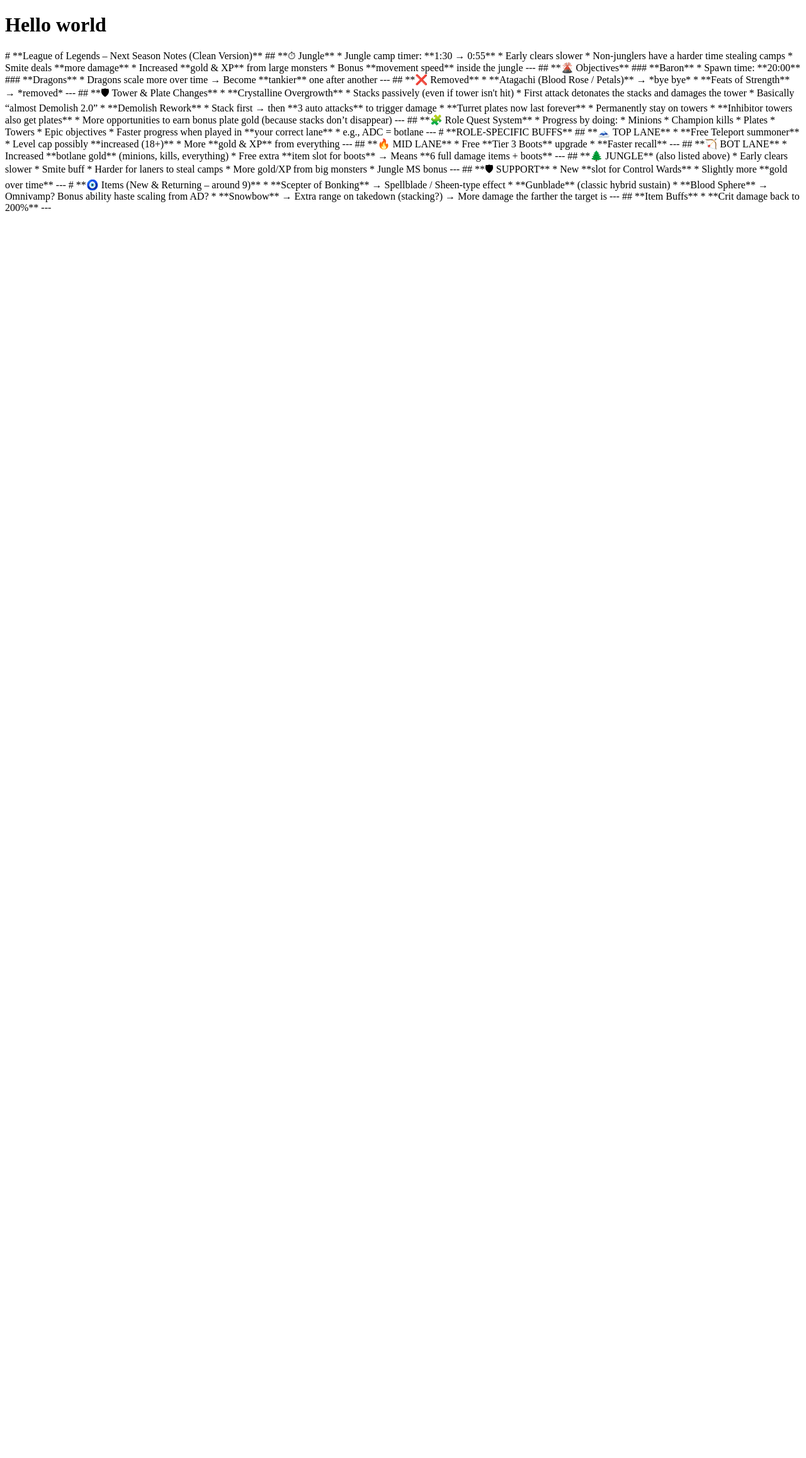
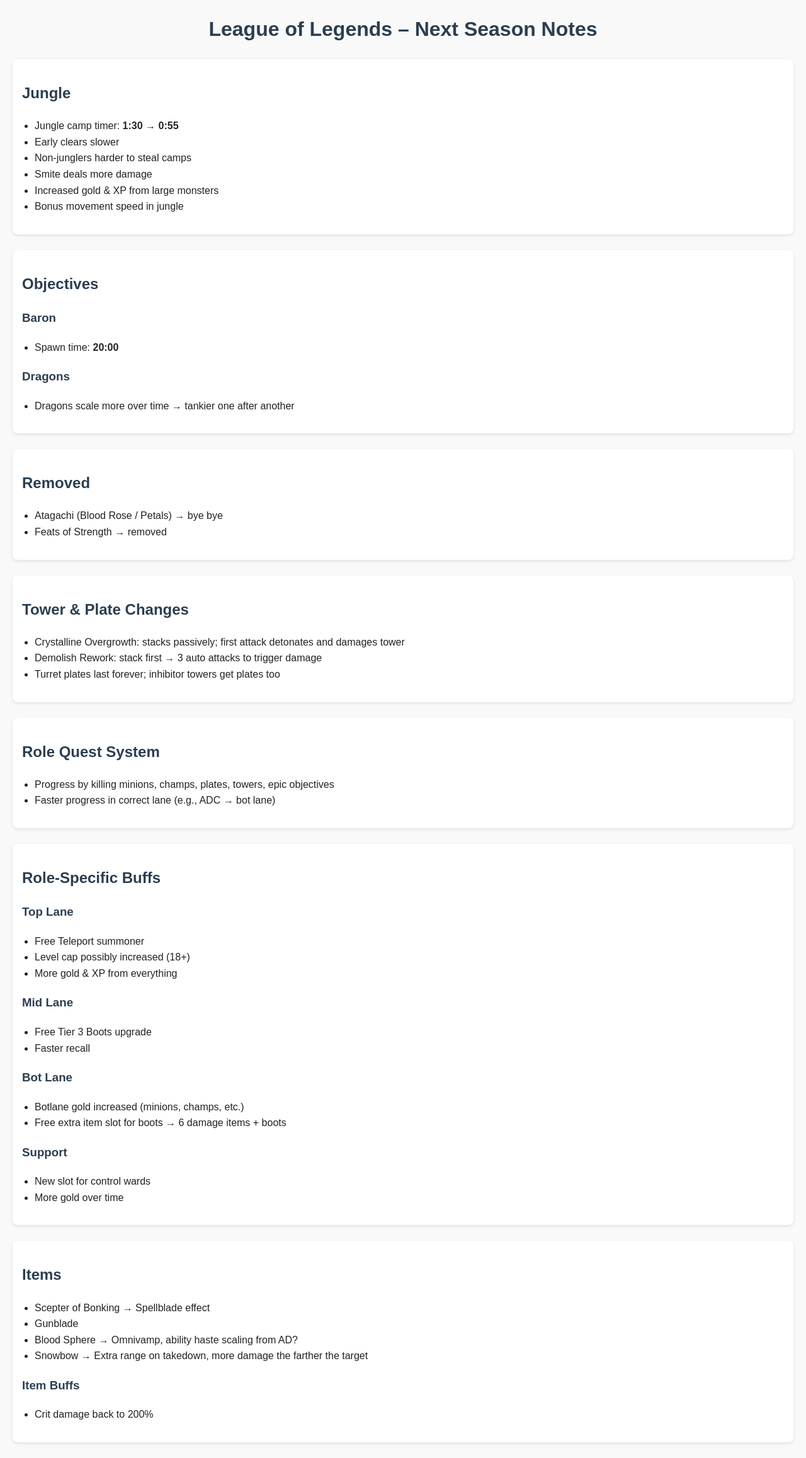
Before and after one commit to ShirimasenTM/52323474, a PHP site: page / in a window 1280 px wide. Shown: the whole page at 63% size. Before the commit the page ends 335 px from the top, so only its background shows below. Run offline with PHP 8.4, Linux system fonts and the light colour scheme.

Commit message:
Update index.php

```diff
--- a/index.php
+++ b/index.php
@@ -1,137 +1,134 @@
 <!DOCTYPE html>
-<html>
-  <head><title>My Site</title></head>
-  <body>
-    <h1>Hello world</h1>
-# **League of Legends – Next Season Notes (Clean Version)**
+<html lang="en">
+<head>
+    <meta charset="UTF-8">
+    <meta name="viewport" content="width=device-width, initial-scale=1.0">
+    <title>LoL Next Season Notes</title>
+    <style>
+        body {
+            font-family: Arial, sans-serif;
+            line-height: 1.6;
+            margin: 20px;
+            background-color: #f9f9f9;
+            color: #222;
+        }
+        h1, h2, h3 {
+            color: #2c3e50;
+        }
+        h1 { text-align: center; }
+        section {
+            margin-bottom: 25px;
+            padding: 15px;
+            background-color: #fff;
+            border-radius: 8px;
+            box-shadow: 0 2px 5px rgba(0,0,0,0.1);
+        }
+        ul {
+            list-style: disc;
+            padding-left: 20px;
+        }
+        code {
+            background-color: #eee;
+            padding: 2px 5px;
+            border-radius: 4px;
+        }
+    </style>
+</head>
+<body>
 
-## **⏱ Jungle**
+<h1>League of Legends – Next Season Notes</h1>
 
-* Jungle camp timer: **1:30 → 0:55**
-* Early clears slower
-* Non-junglers have a harder time stealing camps
-* Smite deals **more damage**
-* Increased **gold & XP** from large monsters
-* Bonus **movement speed** inside the jungle
+<section>
+    <h2>Jungle</h2>
+    <ul>
+        <li>Jungle camp timer: <strong>1:30 → 0:55</strong></li>
+        <li>Early clears slower</li>
+        <li>Non-junglers harder to steal camps</li>
+        <li>Smite deals more damage</li>
+        <li>Increased gold & XP from large monsters</li>
+        <li>Bonus movement speed in jungle</li>
+    </ul>
+</section>
 
----
+<section>
+    <h2>Objectives</h2>
+    <h3>Baron</h3>
+    <ul>
+        <li>Spawn time: <strong>20:00</strong></li>
+    </ul>
+    <h3>Dragons</h3>
+    <ul>
+        <li>Dragons scale more over time → tankier one after another</li>
+    </ul>
+</section>
 
-## **🌋 Objectives**
+<section>
+    <h2>Removed</h2>
+    <ul>
+        <li>Atagachi (Blood Rose / Petals) → bye bye</li>
+        <li>Feats of Strength → removed</li>
+    </ul>
+</section>
 
-### **Baron**
+<section>
+    <h2>Tower & Plate Changes</h2>
+    <ul>
+        <li>Crystalline Overgrowth: stacks passively; first attack detonates and damages tower</li>
+        <li>Demolish Rework: stack first → 3 auto attacks to trigger damage</li>
+        <li>Turret plates last forever; inhibitor towers get plates too</li>
+    </ul>
+</section>
 
-* Spawn time: **20:00**
+<section>
+    <h2>Role Quest System</h2>
+    <ul>
+        <li>Progress by killing minions, champs, plates, towers, epic objectives</li>
+        <li>Faster progress in correct lane (e.g., ADC → bot lane)</li>
+    </ul>
+</section>
 
-### **Dragons**
+<section>
+    <h2>Role-Specific Buffs</h2>
+    <h3>Top Lane</h3>
+    <ul>
+        <li>Free Teleport summoner</li>
+        <li>Level cap possibly increased (18+)</li>
+        <li>More gold & XP from everything</li>
+    </ul>
 
-* Dragons scale more over time
-  → Become **tankier** one after another
+    <h3>Mid Lane</h3>
+    <ul>
+        <li>Free Tier 3 Boots upgrade</li>
+        <li>Faster recall</li>
+    </ul>
 
----
+    <h3>Bot Lane</h3>
+    <ul>
+        <li>Botlane gold increased (minions, champs, etc.)</li>
+        <li>Free extra item slot for boots → 6 damage items + boots</li>
+    </ul>
 
-## **❌ Removed**
+    <h3>Support</h3>
+    <ul>
+        <li>New slot for control wards</li>
+        <li>More gold over time</li>
+    </ul>
+</section>
 
-* **Atagachi (Blood Rose / Petals)** → *bye bye*
-* **Feats of Strength** → *removed*
+<section>
+    <h2>Items</h2>
+    <ul>
+        <li>Scepter of Bonking → Spellblade effect</li>
+        <li>Gunblade</li>
+        <li>Blood Sphere → Omnivamp, ability haste scaling from AD?</li>
+        <li>Snowbow → Extra range on takedown, more damage the farther the target</li>
+    </ul>
 
----
+    <h3>Item Buffs</h3>
+    <ul>
+        <li>Crit damage back to 200%</li>
+    </ul>
+</section>
 
-## **🛡 Tower & Plate Changes**
-
-* **Crystalline Overgrowth**
-
-  * Stacks passively (even if tower isn't hit)
-  * First attack detonates the stacks and damages the tower
-  * Basically “almost Demolish 2.0”
-
-* **Demolish Rework**
-
-  * Stack first → then **3 auto attacks** to trigger damage
-
-* **Turret plates now last forever**
-
-  * Permanently stay on towers
-  * **Inhibitor towers also get plates**
-  * More opportunities to earn bonus plate gold (because stacks don’t disappear)
-
----
-
-## **🧩 Role Quest System**
-
-* Progress by doing:
-
-  * Minions
-  * Champion kills
-  * Plates
-  * Towers
-  * Epic objectives
-* Faster progress when played in **your correct lane**
-
-  * e.g., ADC = botlane
-
----
-
-# **ROLE-SPECIFIC BUFFS**
-
-## **🗻 TOP LANE**
-
-* **Free Teleport summoner**
-* Level cap possibly **increased (18+)**
-* More **gold & XP** from everything
-
----
-
-## **🔥 MID LANE**
-
-* Free **Tier 3 Boots** upgrade
-* **Faster recall**
-
----
-
-## **🏹 BOT LANE**
-
-* Increased **botlane gold** (minions, kills, everything)
-* Free extra **item slot for boots**
-  → Means **6 full damage items + boots**
-
----
-
-## **🌲 JUNGLE** (also listed above)
-
-* Early clears slower
-* Smite buff
-* Harder for laners to steal camps
-* More gold/XP from big monsters
-* Jungle MS bonus
-
----
-
-## **🛡 SUPPORT**
-
-* New **slot for Control Wards**
-* Slightly more **gold over time**
-
----
-
-# **🧿 Items (New & Returning – around 9)**
-
-* **Scepter of Bonking**
-  → Spellblade / Sheen-type effect
-* **Gunblade** (classic hybrid sustain)
-* **Blood Sphere**
-  → Omnivamp? Bonus ability haste scaling from AD?
-* **Snowbow**
-  → Extra range on takedown (stacking?)
-  → More damage the farther the target is
-
----
-
-## **Item Buffs**
-
-* **Crit damage back to 200%**
-
----
-
-
-  </body>
+</body>
 </html>
```
